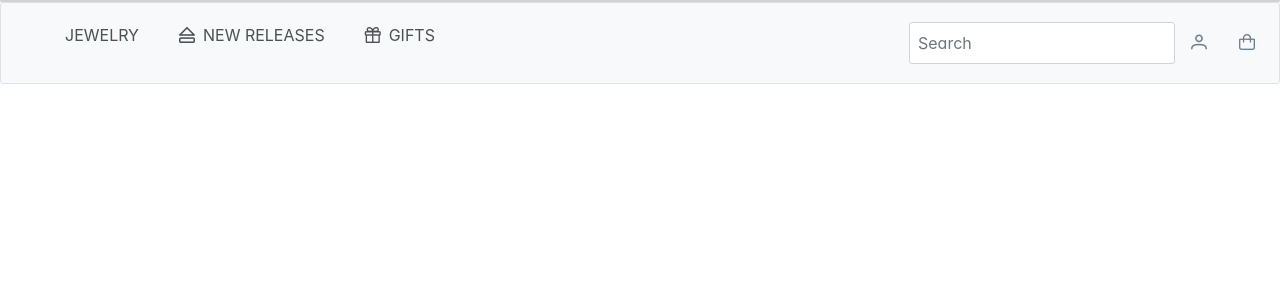
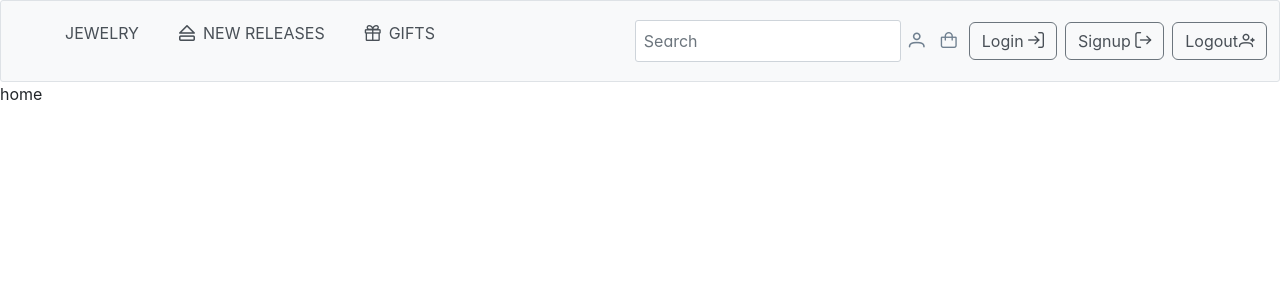
Before and after one commit to Marwaahmedfouad/jewelry-ecommerce, a React (Create React App) app in the folder frontend/: page / in a window 1280 px wide. Shown: the top 300 px of the page. Built offline with nearby package versions, Linux system fonts and the light colour scheme; sample sign-in values are in the browser's storage.

Commit message:
Adjust the authentication for login and signup ,implement project protection and adjust the redux folder especially authenticatinoSlice

```diff
--- a/frontend/package.json
+++ b/frontend/package.json
@@ -4,18 +4,22 @@
   "private": true,
   "dependencies": {
     "@fortawesome/fontawesome-free": "^6.6.0",
+    "@reduxjs/toolkit": "^2.2.8",
     "@testing-library/jest-dom": "^5.17.0",
     "@testing-library/react": "^13.4.0",
     "@testing-library/user-event": "^13.5.0",
     "axios": "^1.7.7",
     "bootstrap": "^5.3.3",
     "formik": "^2.4.6",
+    "jwt-decode": "^4.0.0",
     "primeicons": "^7.0.0",
     "primereact": "^10.8.4",
     "react": "^18.3.1",
     "react-dom": "^18.3.1",
+    "react-redux": "^9.1.2",
     "react-router-dom": "^6.26.2",
     "react-scripts": "5.0.1",
+    "redux": "^5.0.1",
     "web-vitals": "^2.1.4"
   },
   "scripts": {
--- a/frontend/src/App.js
+++ b/frontend/src/App.js
@@ -1,4 +1,4 @@
-import { BrowserRouter, Route, Routes } from "react-router-dom";
+import { BrowserRouter, Navigate, Route, Routes } from "react-router-dom";
 import "./App.css";
 import Layout from "./pages/Layout";
 import Home from "./pages/Home";
@@ -8,28 +8,113 @@ import Login from "./pages/Login";
 import OrderConfirmation from "./pages/OrderConfirmation";
 import Product from "./pages/Product";
 import ProductDetail from "./pages/ProductDetail";
-// import Profile from "./pages/Profile";
 import Signup from "./pages/Signup";
 import HeadlessDemo from "./components/HeadlessDemo";
+import { Provider } from "react-redux";
+import { store } from "./Redux/store";
+import ProtectedRoute from "./components/ProtectedRoute";
+import NotFound from "./pages/NotFound";
 
 function App() {
   return (
     <>
+      <Provider store={store}>
         <BrowserRouter>
           <Routes>
+            {/* Redirect from root URL to login */}
+            <Route path="/" element={<Navigate to="/login" replace />} />
+
+            {/* Public Routes */}
+            <Route path="/login" element={<Login />} />
+            <Route path="/signup" element={<Signup />} />
+
             <Route path="/" element={<Layout />}>
-            <Route index element={<Home/>} />
-            <Route path="/cart" element={<Cart />}/>
-            <Route path="/checkout" element={<Checkout />}/>
-            <Route path="/orderConfirmation" element={<OrderConfirmation />}/>
-            <Route path="/product" element={<Product />}/>
-            <Route path="/login" element={<Login />}/>
-            <Route path="/productDetail" element={<ProductDetail />}/>
-            <Route path="/HeadlessDemo" element={<HeadlessDemo />}/>
-            <Route path="/Signup" element={<Signup />}/>
+              <Route
+                index
+                element={
+                  <ProtectedRoute>
+                    <Home />
+                  </ProtectedRoute>
+                }
+              />
+              <Route
+                path="/cart"
+                element={
+                  <ProtectedRoute>
+                    <Cart />
+                  </ProtectedRoute>
+                }
+              />
+              <Route
+                path="/checkout"
+                element={
+                  <ProtectedRoute>
+                    <Checkout />
+                  </ProtectedRoute>
+                }
+              />
+              <Route
+                path="/orderConfirmation"
+                element={
+                  <ProtectedRoute>
+                    <OrderConfirmation />
+                  </ProtectedRoute>
+                }
+              />
+              <Route
+                path="/product"
+                element={
+                  <ProtectedRoute>
+                    <Product />
+                  </ProtectedRoute>
+                }
+              />
+
+              <Route
+                path="/login"
+                element={
+                  <ProtectedRoute>
+                    <Login />
+                  </ProtectedRoute>
+                }
+              />
+              <Route
+                path="/productDetail"
+                element={
+                  <ProtectedRoute>
+                    <ProductDetail />
+                  </ProtectedRoute>
+                }
+              />
+              <Route
+                path="/HeadlessDemo"
+                element={
+                  <ProtectedRoute>
+                    <HeadlessDemo />
+                  </ProtectedRoute>
+                }
+              />
+              <Route
+                path="/Signup"
+                element={
+                  <ProtectedRoute>
+                    <Signup />
+                  </ProtectedRoute>
+                }
+              />
+
+              <Route
+                path="*"
+                element={
+                  <ProtectedRoute>
+                    <NotFound />
+                  </ProtectedRoute>
+                }
+              />
             </Route>
           </Routes>
         </BrowserRouter>
+      </Provider>
     </>
   );
 }
--- a/frontend/src/Redux/authenticatinoSlice.js
+++ b/frontend/src/Redux/authenticatinoSlice.js
@@ -0,0 +1,30 @@
+import { createSlice } from "@reduxjs/toolkit";
+import { jwtDecode } from "jwt-decode";
+
+const initialState = {
+  userData: sessionStorage.getItem("userToken") || null,
+  decodedToken: null,
+};
+
+export const authSlice = createSlice({
+  name: "authData",
+  initialState,
+  reducers: {
+    saveUserData(state, action) {
+      // Store the token passed from the action
+      const token = action.payload;
+      state.userData = token;
+      sessionStorage.setItem("userToken", token);
+      state.decodedToken = jwtDecode(token);
+    },
+    clearUserData(state) {
+      // Clear the token
+      sessionStorage.removeItem("userToken");
+      state.userData = "";
+      state.decodedToken = null;
+    },
+  },
+});
+
+export const { saveUserData, clearUserData } = authSlice.actions;
+export const authSliceReducer = authSlice.reducer;
--- a/frontend/src/Redux/store.js
+++ b/frontend/src/Redux/store.js
@@ -0,0 +1,10 @@
+import { configureStore } from '@reduxjs/toolkit';
+import { authSliceReducer } from './authenticatinoSlice';
+
+
+
+export const store=configureStore({
+    reducer:{
+        authProjext:authSliceReducer
+    }
+})
--- a/frontend/src/components/Navbar.jsx
+++ b/frontend/src/components/Navbar.jsx
@@ -1,10 +1,29 @@
-import React from "react";
 import { Menubar } from "primereact/menubar";
 import { InputText } from "primereact/inputtext";
 import { Badge } from "primereact/badge";
 import { Link } from "react-router-dom";
+import { useDispatch, useSelector } from "react-redux";
+import { clearUserData, saveUserData } from "../Redux/authenticatinoSlice";
+import { useEffect } from "react";
 
 export default function Navbar() {
+
+const {userData}=useSelector((state)=>state.authProjext)
+
+const dispatch=useDispatch()
+const handleLogout = () => {
+  // Clear the token from session storage using the correct key
+  sessionStorage.removeItem("userToken"); // Note: "userToken", not "usertoken"
+  // Dispatch the action to clear user data from Redux
+  dispatch(clearUserData());
+
+};
+
+useEffect(() => {
+  console.log("User Data:", userData); // Log the userData value
+}, [userData]);
+
+
   const itemRenderer = (item) => (
     <Link
       to={item.link}
@@ -50,14 +69,45 @@ export default function Navbar() {
           className="w-8rem sm:w-auto"
         />
       </div>
-      <div className="px-3">
+      <div className="px-2">
         <Link to="/login">
           <i className="pi pi-user" style={{ color: "#708090" }}></i>
         </Link>
       </div>
-      <div className="px-3">
-        <Link to="/login">
+      <div className="px-2">
+        <Link to="/Product">
           <i className="pi pi-shopping-bag" style={{ color: "#708090" }}></i>
+        </Link>
+      </div>
+      <div className="px-1 ">
+        <Link
+          to="/login"
+          className="btn btn-outline-secondary"
+          style={{ textDecoration: "none", color: "inherit" }}
+        >
+          Login <i className="pi pi-sign-in" style={{ color: "inherit" }}></i>
+        </Link>
+      </div>
+
+      <div className="px-1">
+        <Link
+          to="/login"
+          className="btn btn-outline-secondary"
+          style={{ textDecoration: "none", color: "inherit" }}
+        >
+          Signup <i className="pi pi-sign-out" style={{ color: "inherit" }}></i>
+        </Link>
+      </div>
+
+      <div className="px-1">
+        <Link
+          to="/login"
+          className="btn btn-outline-secondary"
+          style={{ textDecoration: "none", color: "inherit" }}
+          onClick={handleLogout}
+        >
+          Logout
+          <i className="pi pi-user-plus" style={{ color: "inherit" }}></i>
         </Link>
       </div>
     </div>
--- /dev/null
+++ b/frontend/src/components/ProtectedRoute.jsx
@@ -0,0 +1,15 @@
+import {  useSelector } from 'react-redux'
+import { Navigate } from 'react-router-dom'
+
+function ProtectedRoute({children}) {
+
+    const {userData}=useSelector((state)=>state.authProjext)
+
+    if(!userData){
+      return  <Navigate to='/login'/>
+
+    }
+       return children
+}
+
+export default ProtectedRoute
--- a/frontend/src/pages/Home.jsx
+++ b/frontend/src/pages/Home.jsx
@@ -1,12 +1,7 @@
-import React from 'react'
-import Navbar from '../components/Navbar'
+import React from "react";
 
 function Home() {
-  return (
-    <div>
-      <Navbar/>
-    </div>
-  )
+  return <div>home </div>;
 }
 
-export default Home
+export default Home;
--- a/frontend/src/pages/Layout.jsx
+++ b/frontend/src/pages/Layout.jsx
@@ -1,13 +1,15 @@
 import React from "react";
 import { Outlet } from "react-router-dom";
 // import Navbar from "../components/Navbar";
-import HeadlessDemo from "../components/HeadlessDemo";
+// import HeadlessDemo from "../components/HeadlessDemo";
+import Navbar from "../components/Navbar";
 
 function Layout() {
   return (
     <>
       <div>
-          <HeadlessDemo />
+      <Navbar/>
+          {/* <HeadlessDemo /> */}
         {/* <Navbar /> */}
         <Outlet />
       </div>
--- /dev/null
+++ b/frontend/src/pages/NotFound.jsx
@@ -0,0 +1,11 @@
+import React from 'react'
+
+function NotFound() {
+  return (
+    <div>
+      NotFound
+    </div>
+  )
+}
+
+export default NotFound
--- a/frontend/src/pages/Signup.jsx
+++ b/frontend/src/pages/Signup.jsx
@@ -2,7 +2,7 @@ import React, { useState } from "react";
 import { useFormik } from "formik";
 import registerimage from "../assets/register.jpg";
 import axios from "axios";
-import { useNavigate } from "react-router-dom";
+import { Link, useNavigate } from "react-router-dom";
 
 function Signup() {
   const navigate = useNavigate();
@@ -60,7 +60,10 @@ function Signup() {
     onSubmit: handleRegister,
   });
   return (
-    <div className="d-flex w-100 flex-column flex-md-row p-0 m-0" style={{ display: "flex", height: "100vh" }}>
+    <div
+      className="d-flex w-100 flex-column flex-md-row p-0 m-0"
+      style={{ display: "flex", height: "100vh" }}
+    >
       <div className="w-md-50 w-100 p-2 p-md-5 m-md-5 mt-5 mx-auto py-4">
         <form onSubmit={formik.handleSubmit}>
           <h1 className="h2 mb-4" style={{ color: "#c07b0d" }}>
@@ -134,6 +137,12 @@ function Signup() {
             </div>
           }
         </form>
+        <div className="text-center pt-3">
+          Already have an account ?
+          <Link to={"/login"} className="text-decoration-none">
+            Sign in
+          </Link>
+        </div>
       </div>
 
       <div className="col-12 col-md-6">
```
Also changed, not shown: frontend/src/pages/Login.jsx (+20 -7 lines), 2 other files (tests, documents, lock files or other folders). Lines whose indentation alone changed are shown as unchanged.
